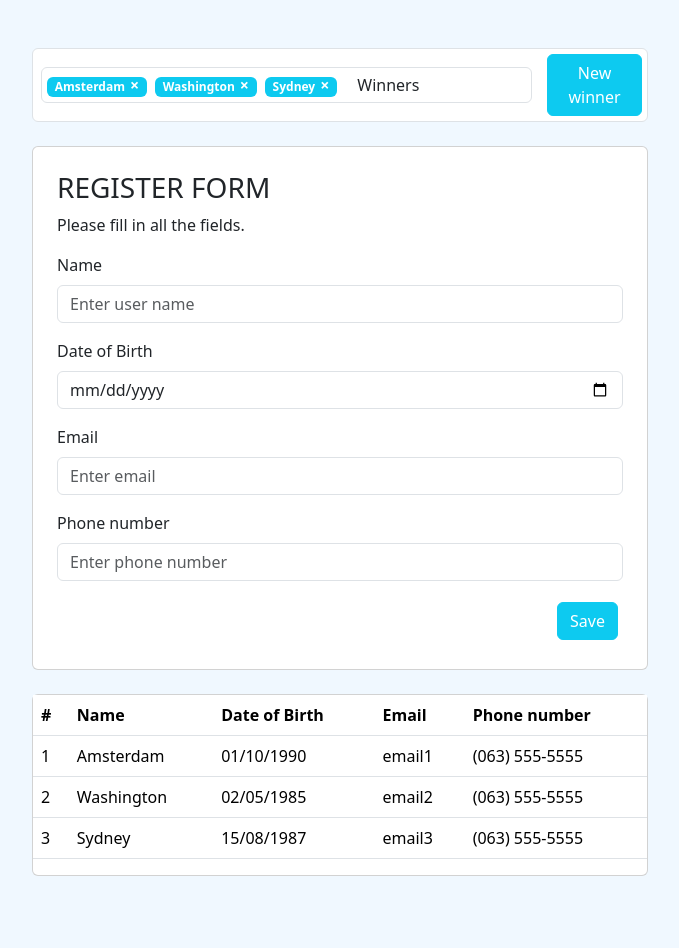
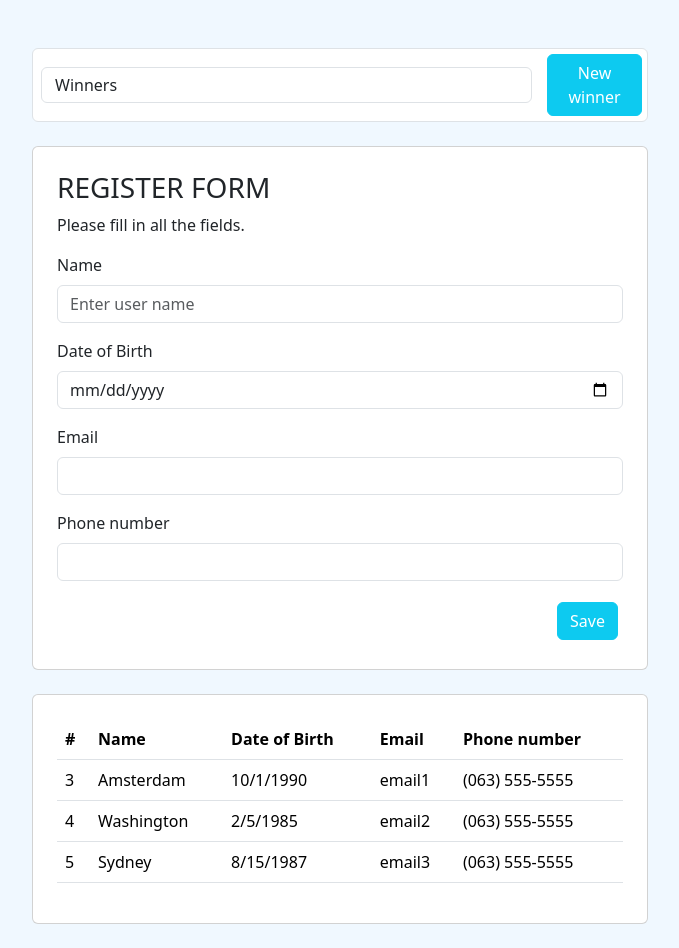
Before and after one commit to TeseySTD/JSFramework6, a React (Create React App) app in the folder react-lottery-app/: page / in a window 1280 px wide. Shown: the whole page, without its empty margins (300-979 px from the left). Before the commit the page ends 900 px from the top, so only its background shows below. Built offline with nearby package versions, Linux system fonts and the light colour scheme.

Commit message:
Added winner logic with user class.

```diff
--- a/react-lottery-app/src/App.css
+++ b/react-lottery-app/src/App.css
@@ -1,40 +1,3 @@
-
-/*
-.App-logo {
-  height: 40vmin;
-  pointer-events: none;
-}
-
-@media (prefers-reduced-motion: no-preference) {
-  .App-logo {
-    animation: App-logo-spin infinite 20s linear;
-  }
-}
-
-.App-header {
-  background-color: #282c34;
-  min-height: 100vh;
-  display: flex;
-  flex-direction: column;
-  align-items: center;
-  justify-content: center;
-  font-size: calc(10px + 2vmin);
-  color: white;
-}
-
-.App-link {
-  color: #61dafb;
-}
-
-@keyframes App-logo-spin {
-  from {
-    transform: rotate(0deg);
-  }
-  to {
-    transform: rotate(360deg);
-  }
-} */
-
 html{
   background-color: aliceblue;
 }
@@ -54,6 +17,9 @@ html{
   color:white
 }
 .btn-info.btn-info-custom:active{
+  color:white
+}
+.btn-info.btn-info-custom:disabled{
   color:white
 }
 
--- a/react-lottery-app/src/App.tsx
+++ b/react-lottery-app/src/App.tsx
@@ -1,7 +1,8 @@
-import { useState } from 'react';
+import React, { useState } from 'react';
 import { Form, Button, Table, Badge, Card } from 'react-bootstrap';
 import './App.css';
 import { Validator } from './utils/validation';
+import { User } from './types/user';
 
 const App = () => {
   const [formData, setFormData] = useState({
@@ -11,101 +12,120 @@ const App = () => {
     phone: ''
   });
 
-  const [winners, setWinners] = useState([
-    {
-      id: 1,
-      name: 'Amsterdam',
-      dob: '01/10/1990',
-      email: 'email1',
-      phone: '(063) 555-5555'
-    },
-    {
-      id: 2,
-      name: 'Washington',
-      dob: '02/05/1985',
-      email: 'email2',
-      phone: '(063) 555-5555'
-    },
-    {
-      id: 3,
-      name: 'Sydney',
-      dob: '15/08/1987',
-      email: 'email3',
-      phone: '(063) 555-5555'
-    }
+  const [winners, setWinners] = useState<User[]>([]);
+
+  const [users, setUsers] = useState<User[]>([
+    new User('Amsterdam', new Date('1990-10-01'), 'email1', '(063) 555-5555'),
+    new User('Washington', new Date('1985-02-05'), 'email2', '(063) 555-5555'),
+    new User('Sydney', new Date('1987-08-15'), 'email3', '(063) 555-5555')
   ]);
 
-  const handleChange = (e: any ) => {
-    if(e.target.classList.contains('is-invalid') || e.target.classList.contains('is-valid')) {
-      e.target.classList.remove('is-invalid');
-      e.target.classList.remove('is-valid');
-      switch (e.target.name) {
+  const handleChangeInput = (e: React.ChangeEvent<HTMLInputElement>) => {
+    const target = e.target;
+    if (
+      target.classList.contains('is-invalid') ||
+      target.classList.contains('is-valid')
+    ) {
+      target.classList.remove('is-invalid');
+      target.classList.remove('is-valid');
+      switch (target.name) {
         case 'name':
-          e.target.classList.add(Validator.validateName(e.target.value) ? "is-valid" : "is-invalid");
+          target.classList.add(
+            Validator.validateName(target.value) ? 'is-valid' : 'is-invalid'
+          );
           break;
         case 'dob':
-          e.target.classList.add(Validator.validateDob(new Date(e.target.value)) ? "is-valid" : "is-invalid");
+          target.classList.add(
+            Validator.validateDob(new Date(target.value))
+              ? 'is-valid'
+              : 'is-invalid'
+          );
           break;
         case 'email':
-          e.target.classList.add(Validator.validateEmail(e.target.value) ? "is-valid" : "is-invalid");
+          target.classList.add(
+            Validator.validateEmail(target.value) ? 'is-valid' : 'is-invalid'
+          );
           break;
         case 'phone':
-          e.target.classList.add(Validator.validatePhone(e.target.value) ? "is-valid" : "is-invalid");
+          target.classList.add(
+            Validator.validatePhone(target.value) ? 'is-valid' : 'is-invalid'
+          );
           break;
       }
     }
 
-
     setFormData({
       ...formData,
-      [e.target.name]: e.target.value
+      [target.name]: target.value
     });
   };
 
-  const handleSave = (e: any) => {
-    const form = document.querySelector('form') as HTMLFormElement;
+  const handleSubmit = (e: React.FormEvent<HTMLFormElement>) => {
+    const form = e.target as HTMLFormElement;
     e.preventDefault();
     if (!Validator.validateForm(form)) {
       e.stopPropagation();
-      console.log('not valid');
       form.classList.add('needs-validation');
     } else {
-      console.log('valid');
-      const newWinner = {
-        id: winners.length + 1,
-        ...formData
-      };
-      setWinners([...winners, newWinner]);
+      const newUser = new User(
+        formData.name,
+        new Date(formData.dob),
+        formData.email,
+        formData.phone
+      );
+
+      setUsers([...users, newUser]);
+
       form.classList.remove('needs-validation');
-      setFormData({ name: '', dob: '', email: '', phone: '' }); // Reset form
+      setFormData({ name: '', dob: '', email: '', phone: '' }); //Clean form
     }
+  };
+
+  const handleNewWinner = () => {
+    const random = Math.floor(
+      Math.random() * users.filter((user) => !winners.includes(user)).length
+    );
+    const winner = users.filter((user) => !winners.includes(user))[random];
+    if (!winners.includes(winner)) setWinners([...winners, winner]);
   };
 
   return (
     <div className="App container mt-5 col-md-6">
       {/* Winners Tags */}
-      <div className="mb-4 d-flex border rounded bg-white align-items-center ">
+      <div className="mb-4 d-flex border rounded bg-white align-items-center">
         <div className="Winners-list ms-2 border rounded">
           {winners.map((winner) => (
             <Badge key={winner.id} bg="info" className="me-2">
               {winner.name}
-              <button type="button" className="close-button" aria-label="Close">
+              <button
+                type="button"
+                className="close-button"
+                aria-label="Close"
+                onClick={() =>
+                  setWinners(winners.filter((w) => w.id !== winner.id))
+                }
+              >
                 <span aria-hidden="true">&times;</span>
               </button>
             </Badge>
           ))}
-          <span className="ms-2 "> Winners</span>
+          <span className="ms-2">Winners</span>
         </div>
-        <Button variant="info" className="btn-info-custom">
+        <Button
+          variant="info"
+          className="btn-info-custom"
+          disabled={users.length === 0 || winners.length === 3}
+          onClick={handleNewWinner}
+        >
           New winner
         </Button>
       </div>
 
       {/* Registration Form */}
-      <div className="card p-4 mb-4">
+      <Card className="p-4 mb-4">
         <h3>REGISTER FORM</h3>
         <p>Please fill in all the fields.</p>
-        <Form className="d-flex flex-column " onSubmit={handleSave} noValidate>
+        <Form className="d-flex flex-column" onSubmit={handleSubmit} noValidate>
           <Form.Group className="mb-3" controlId="formName">
             <Form.Label>Name</Form.Label>
             <Form.Control
@@ -113,9 +133,7 @@ const App = () => {
               placeholder="Enter user name"
               name="name"
               value={formData.name}
-              onChange={handleChange}
-              required={true}
-              minLength={3}
+              onChange={handleChangeInput}
             />
             <Form.Control.Feedback type="invalid">
               Please provide a valid name.
@@ -126,10 +144,9 @@ const App = () => {
             <Form.Label>Date of Birth</Form.Label>
             <Form.Control
               type="date"
-              placeholder="mm/dd/yyyy"
               name="dob"
               value={formData.dob}
-              onChange={handleChange}
+              onChange={handleChangeInput}
             />
             <Form.Control.Feedback type="invalid">
               Date must be between 01.01.1924 and 01.01.2024.
@@ -140,10 +157,9 @@ const App = () => {
             <Form.Label>Email</Form.Label>
             <Form.Control
               type="email"
-              placeholder="Enter email"
               name="email"
               value={formData.email}
-              onChange={handleChange}
+              onChange={handleChangeInput}
             />
             <Form.Control.Feedback type="invalid">
               Please provide a valid email (example@domain).
@@ -154,10 +170,9 @@ const App = () => {
             <Form.Label>Phone number</Form.Label>
             <Form.Control
               type="text"
-              placeholder="Enter phone number"
               name="phone"
               value={formData.phone}
-              onChange={handleChange}
+              onChange={handleChangeInput}
             />
             <Form.Control.Feedback type="invalid">
               Please provide a valid phone number.
@@ -172,10 +187,10 @@ const App = () => {
             Save
           </Button>
         </Form>
-      </div>
+      </Card>
 
       {/* Winners Table */}
-      <Card className="p4 mb-4">
+      <Card className="p-4 mb-4">
         <Table hover>
           <thead>
             <tr>
@@ -187,11 +202,11 @@ const App = () => {
             </tr>
           </thead>
           <tbody>
-            {winners.map((winner) => (
+            {users.map((winner) => (
               <tr key={winner.id}>
                 <td>{winner.id}</td>
                 <td>{winner.name}</td>
-                <td>{winner.dob}</td>
+                <td>{winner.dob.toLocaleDateString()}</td>
                 <td>{winner.email}</td>
                 <td>{winner.phone}</td>
               </tr>
--- a/react-lottery-app/src/reportWebVitals.ts
+++ b/react-lottery-app/src/reportWebVitals.ts
@@ -2,13 +2,15 @@ import { ReportHandler } from 'web-vitals';
 
 const reportWebVitals = (onPerfEntry?: ReportHandler) => {
     if (onPerfEntry && onPerfEntry instanceof Function) {
-    import('web-vitals').then(({ getCLS, getFID, getFCP, getLCP, getTTFB }) => {
+        import('web-vitals').then(
+            ({ getCLS, getFID, getFCP, getLCP, getTTFB }) => {
                 getCLS(onPerfEntry);
                 getFID(onPerfEntry);
                 getFCP(onPerfEntry);
                 getLCP(onPerfEntry);
                 getTTFB(onPerfEntry);
-    });
+            }
+        );
     }
 };
 
--- a/react-lottery-app/src/types/user.ts
+++ b/react-lottery-app/src/types/user.ts
@@ -1,4 +1,5 @@
 export class User {
+    private static _idCounter: number = 0;
     id: number;
     name: string;
     dob: Date;
@@ -6,10 +7,11 @@ export class User {
     phone: string;
 
     constructor(name: string, dob: Date, email: string, phone: string) {
-    this.id = Date.now();
+        this.id = User._idCounter++;
         this.name = name;
         this.dob = dob;
         this.email = email;
         this.phone = phone;
+        console.log('New user created with id: ' + this.id);
     }
 }
```
Also changed, not shown: react-lottery-app/src/utils/validation.ts (+42 -18 lines), 1 other file (tests, documents, lock files or other folders). Lines whose indentation alone changed are shown as unchanged.
